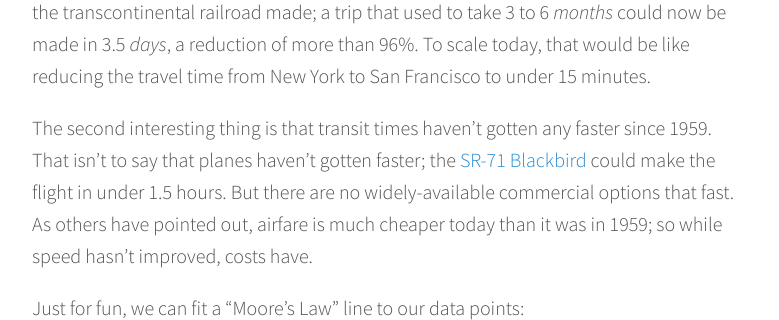
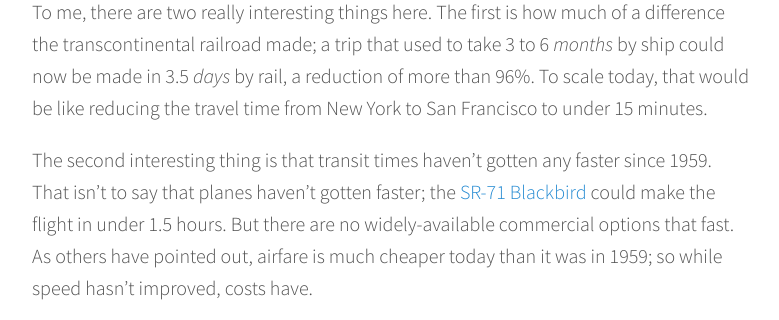
Before and after one commit to sl8r000/normal-extensions, a Jekyll site: the page built from _posts/2017-05-05-travel-times.md, in a window 1280 px wide and 900 px high, scrolled down 1480 px, cut to the strip 261-581 px from the top of the window. Shown: the whole strip, without its empty margins (248-1027 px from the left). Built offline with Jekyll 4.4.1, drawn with Linux system fonts in a browser that asks for light colours; some of the changed lines change nothing that is shown; some of the changed text lies outside the part shown.

Commit message:
minor fixes to transit

```diff
--- a/_posts/2017-05-05-travel-times.md
+++ b/_posts/2017-05-05-travel-times.md
@@ -8,9 +8,9 @@
 
 | Year | Time (Hours) | Log Scale | Note                                                     |
 |------|--------------|-----------|----------------------------------------------------------|
-| 1810 | 4320         | 3.635     | Astoria Overseas Expedition                              |
-| 1849 | 4320         | 3.635     | Duxbury                                    |
-| 1853 | 2136         | 3.330     | Flying Cloud                                             |
+| 1810 | 4320         | 3.635     | Astoria Overseas Expedition (Sea route around Cape Horn in Patagonia.)                             |
+| 1849 | 4320         | 3.635     | Duxbury (Same)                                   |
+| 1853 | 2136         | 3.330     | Flying Cloud (Same route, faster ship.)                                            |
 | 1876 | 83           | 1.919     | Transcontinental Railroad                                |
 | 1934 | 26           | 1.415     | Boeing 247 (Prop Plane. 10 Passenger Capacity)           |
 | 1937 | 17           | 1.230     | DC-3 (Prop Plane. 32 Passenger Capacity)                 |
@@ -23,7 +23,7 @@
 
 ![log](http://i.imgur.com/AITyYU7.png){: .center-image}
 
-To me, there are two really interesting things here. The first is how much of a difference the transcontinental railroad made; a trip that used to take 3 to 6 *months* could now be made in 3.5 *days*, a reduction of more than 96%. To scale today, that would be like reducing the travel time from New York to San Francisco to under 15 minutes.
+To me, there are two really interesting things here. The first is how much of a difference the transcontinental railroad made; a trip that used to take 3 to 6 *months* by ship could now be made in 3.5 *days* by rail, a reduction of more than 96%. To scale today, that would be like reducing the travel time from New York to San Francisco to under 15 minutes.
 
 The second interesting thing is that transit times haven't gotten any faster since 1959. That isn't to say that planes haven't gotten faster; the [SR-71 Blackbird](https://www.wikiwand.com/en/Lockheed_SR-71_Blackbird) could make the flight in under 1.5 hours. But there are no widely-available commercial options that fast. As others have pointed out, airfare is much cheaper today than it was in 1959; so while speed hasn't improved, costs have.
 
```
